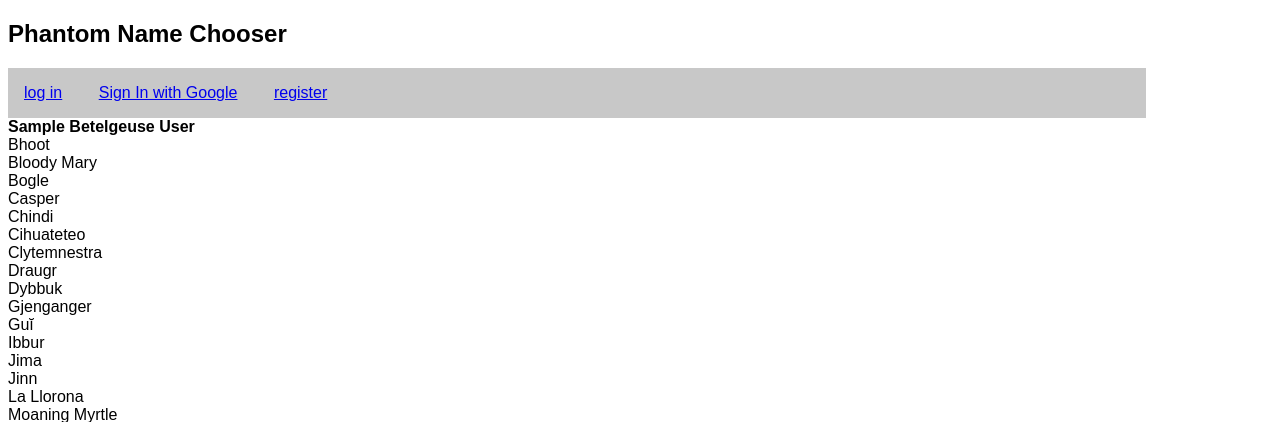
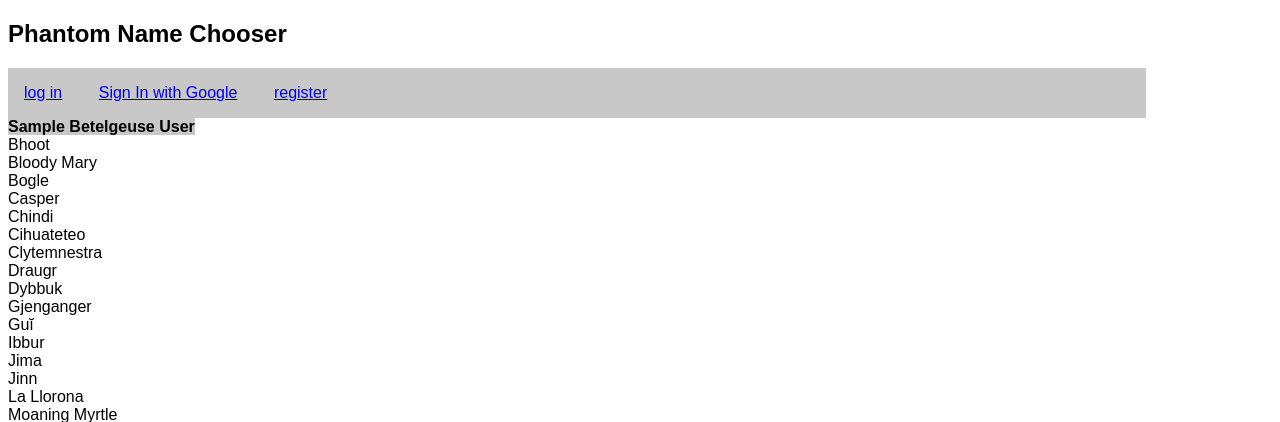
Before and after one commit to danielforgacs/PhanGhon, a Django app: page / in a window 1280 px wide. Shown: the top 422 px of the page. Run offline with Django 3.2, Linux system fonts and the light colour scheme; data comes from the database, SQL or seed files in the repository; tables that the repository leaves empty hold one stand-in row (values such as "Sample post"); parts of the project's set-up code (start-up, migrations or seed data) failed here and were passed over.

Commit message:
some styling

```diff
--- a/PhanGhon/phantomname/templates/phantomname/index.html
+++ b/PhanGhon/phantomname/templates/phantomname/index.html
@@ -20,7 +20,7 @@
 {% for ghostname in ghostnames %}
 	<div>
 		{% if ghostname.phantomname %}
-			<strong>{{ ghostname.phantomname.user.first_name }} {{ ghostname.name }} {{ ghostname.phantomname.user.last_name }}</strong>
+			<strong class="bg-grey">{{ ghostname.phantomname.user.first_name }} {{ ghostname.name }} {{ ghostname.phantomname.user.last_name }}</strong>
 		{% else %}
 			{{ ghostname.name }}
 		{% endif %}
```
